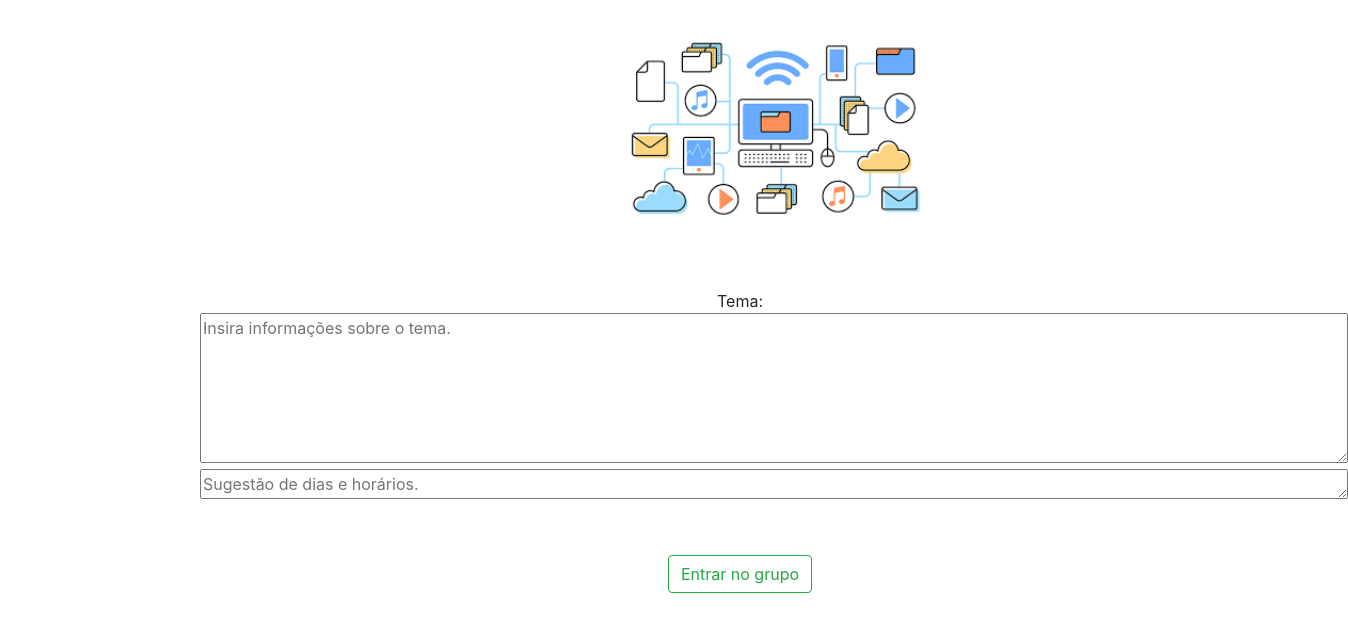
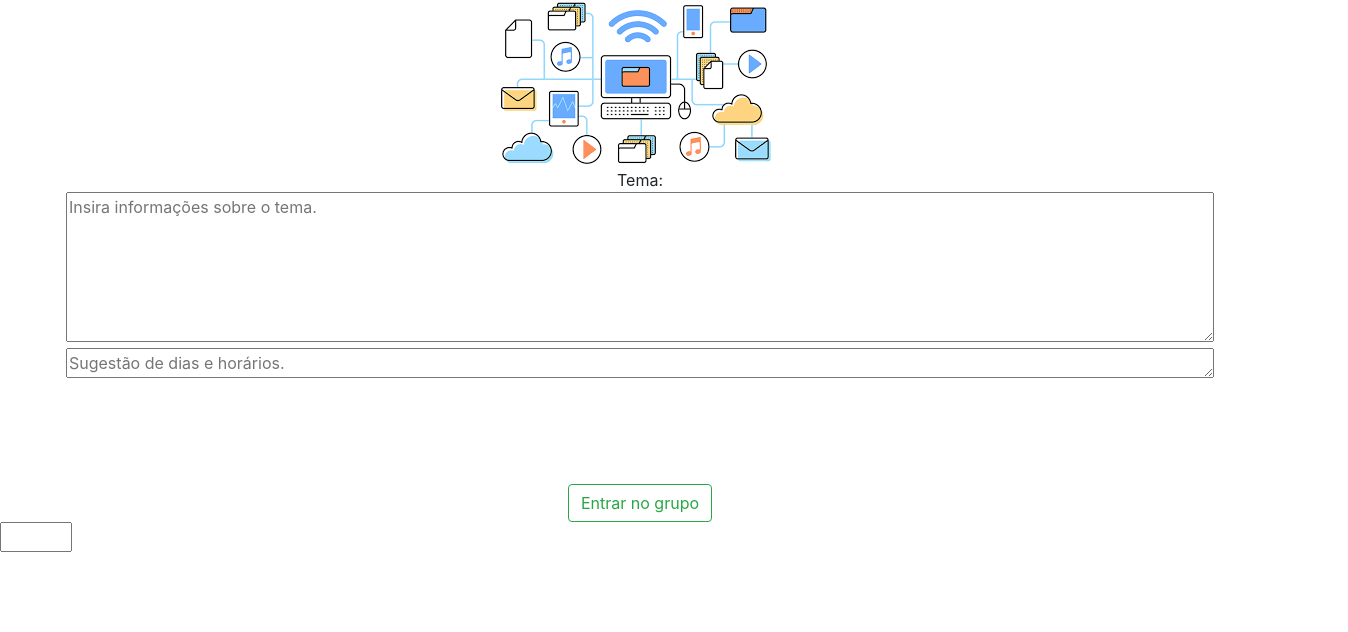
Before and after one commit to ICEI-PUC-Minas-PMV-ADS/pmv-ads-2023-1-e1-proj-web-t13-g1-TimeFacil, a plain HTML site: page index.html in a window 1280 px wide. Shown: the whole page, 1348 px wide, since content can reach past the window. Drawn offline with nearby package versions, Linux system fonts and the light colour scheme.

Commit message:
adição do alert

```diff
--- a/index.html
+++ b/index.html
@@ -6,27 +6,37 @@
     <meta name="viewport" content="width=device-width, initial-scale=1.0">
     <title>Document</title>
     <link rel="stylesheet" href="style.css">
+
     <link rel="stylesheet" href="https://stackpath.bootstrapcdn.com/bootstrap/4.1.3/css/bootstrap.min.css"
     integrity="sha384-MCw98/SFnGE8fJT3GXwEOngsV7Zt27NXFoaoApmYm81iuXoPkFOJwJ8ERdknLPMO" crossorigin="anonymous">
+
+
 </head>
 <body>
 
+    <div class="foto">
     <img src="imgs/foto.png" alt="Foto">
+    </div>
 
-    <div class="theme_idea">
+    <div class="tema">
          Tema:  <br>
      <textarea name="texto" placeholder="Insira informações sobre o tema." rows="6" cols="110"></textarea>
      </div>
 
-     <div class="host_idea">
+     <div class="ideia">
 
          <textarea name="texto" placeholder="Sugestão de dias e horários." rows="1" cols="110"></textarea>
 
     </div>
 
-   <div class="botao">
-    <button type="button" class="btn btn-outline-success">Entrar no grupo</button>
+   <div class="bot">
+    <button id="botao" type="button" class="btn btn-outline-success" >Entrar no grupo</button>
    </div>
 
+   <div class="participantes">
+    <input id="numero" type="text" name="numero" size="2" />
+    </div>
 
+    </body>
+  <script src="main.js"></script>
 </html>
--- a/main.js
+++ b/main.js
@@ -0,0 +1,5 @@
+
+
+    var elem = document.getElementById('botao');
+    elem.addEventListener ('click' , function ()
+    {alert("Você entrou no grupo!");}, false);
--- a/style.css
+++ b/style.css
@@ -1,24 +1,17 @@
-img{
-    margin-left: 620px;
-    margin-top: 40px;
-    width: 320px;
+.foto{
+    text-align: center;
+}
+
+.tema{
+    text-align: center;
+}
+
+.ideia {
+    text-align: center;
+}
+
+.bot{
+    text-align: center;
+    margin-top: 100px;
 
 }
-
-.theme_idea{
-    text-align: center;
-    margin-top: 70px;
-    margin-left: 200px;
-}
-
-.host_idea {
-    text-align: center;
-    margin-left: 200px;
-}
-
-.botao{
-    text-align: center;
-    margin-top: 50px;
-    margin-left: 200px;
-
-}
```
